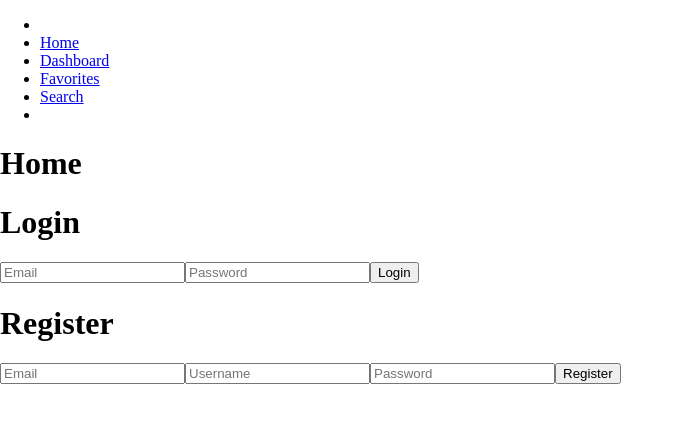
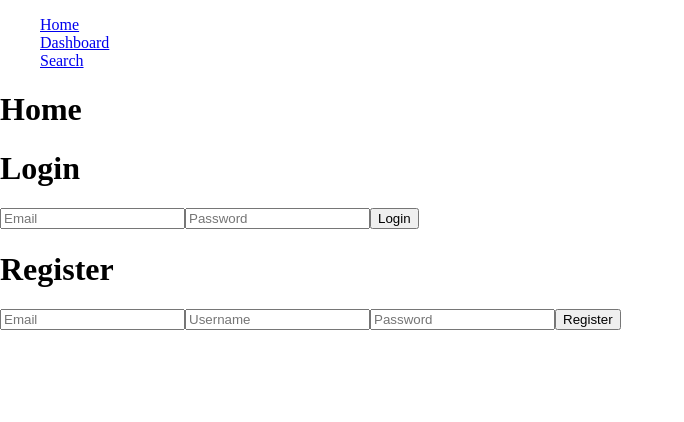
Before and after one commit to plaetzaw/GameBargins-Client, a Next.js app: page / in a window 1280 px wide. Shown: the top 422 px of the page, without its empty margins (0-684 px from the left). Built offline with nearby package versions, Linux system fonts and the light colour scheme.

Commit message:
Minor styling changes and login rendering

```diff
--- a/pages/_app.js
+++ b/pages/_app.js
@@ -7,6 +7,9 @@ const GlobalStyle = createGlobalStyle`
 body {
   margin: 0;
   padding: 0;
+}
+ul {
+  list-style-type: none;
 }
 `
 
--- a/pages/components/molecules/Navbar.js
+++ b/pages/components/molecules/Navbar.js
@@ -1,29 +1,26 @@
 import Link from 'next/link'
+import { useRouter } from 'next/router'
 import React, { useContext } from 'react'
 import { UserContext } from '../organisms/UserContext'
 
 const Navbar = () => {
   const { user, setUser } = useContext(UserContext)
+  const router = useRouter()
+
+  const Logout = () => {
+    setUser(null)
+    router.push('/')
+  }
 
   return (
     <nav>
       <ul>
-        <li>
-          {user && <pre>Welcome {user.username}!</pre>}
-        </li>
-        <li>
-          <Link href='/'>Home</Link>
-        </li>
-        <li>
-          <Link href='/dashboard'>Dashboard</Link>
-        </li>
-        <li>
-          <Link href='/favorites'>Favorites</Link>
-        </li>
-        <li>
-          <Link href='/search'>Search</Link>
-        </li>
-        <li>{user && <button onClick={() => { setUser(null) }}>Logout</button>}</li>
+        <li>{user && <pre>Welcome {user.username}!</pre>}</li>
+        <li><Link href='/'>Home</Link></li>
+        <li><Link href='/dashboard'>Dashboard</Link></li>
+        {user && <li><Link href='/favorites'>Favorites</Link></li>}
+        <li><Link href='/search'>Search</Link></li>
+        <li>{user && <button onClick={() => { Logout() }}>Logout</button>}</li>
       </ul>
     </nav>
   )
--- a/pages/components/organisms/Login.js
+++ b/pages/components/organisms/Login.js
@@ -30,6 +30,7 @@ const Login = () => {
   return (
     <>
       <h1>Login</h1>
+
       <form>
         <input
           value={email}
@@ -45,7 +46,7 @@ const Login = () => {
         <button onClick={LoginUser}>Login</button>
       </form>
 
-      {user && <button onClick={() => { setUser(null) }}>Logout</button>}
+      {/* {user && <button onClick={() => { setUser(null) }}>Logout</button>} */}
     </>
   )
 }
```
Also changed, not shown: pages/components/molecules/FullGameDealCard.js (+19 -7 lines).
